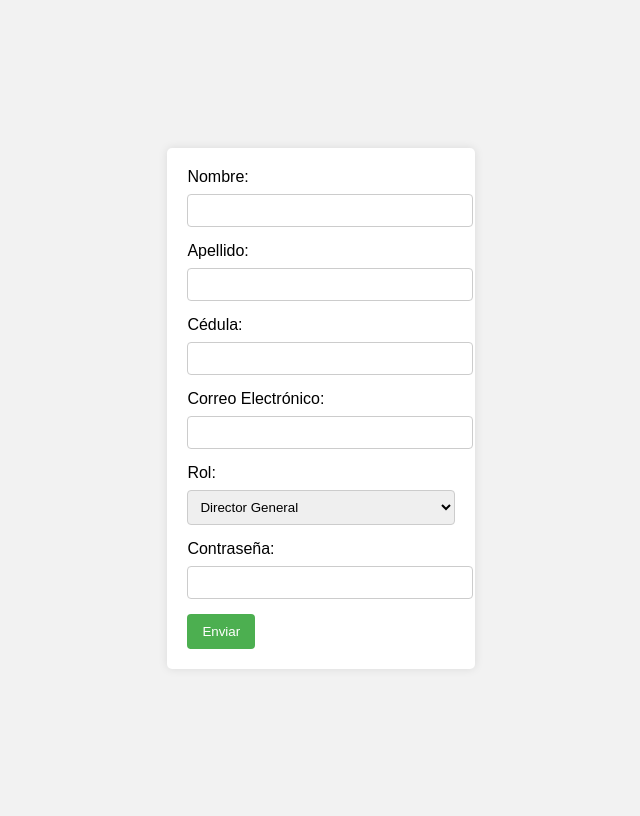
After one commit to UNEG-Ing-Software-II/real_estate_management, a Django app: page /crear_usuario in a window 1280 px wide. The commit adds this page. Shown: the whole page, without its empty margins (319-959 px from the left). Run offline with Django 5.2, Linux system fonts and the light colour scheme.

Commit message:
[agregar] boton para agregar usuario
se crea una vista html metodo post para agregar los datos del usuario

```diff
--- a/MyR/backend.py
+++ b/MyR/backend.py
@@ -26,7 +26,8 @@ def role_required(role):
             if not request.user.is_authenticated:
                 return redirect('login')
             if request.user.rol != role:
-                return HttpResponseForbidden("No tienes permiso para acceder a esta página.")
+                #return HttpResponseForbidden("No tienes permiso para acceder a esta página.")
+                return redirecion(request.user.rol)
             return view_func(request, *args, **kwargs)
         return _wrapped_view
     return decorator
--- a/MyR/urls.py
+++ b/MyR/urls.py
@@ -27,4 +27,5 @@ urlpatterns = [
     path('inicio_asesor',asesor, name='inicio Asesor' ),
     path('inicio_director_general',director_general, name='inicio Director General'),
     path('cerrar_sesion',cerrar_sesion, name='cerrar sesion'),
+    path('crear_usuario',crear_usuario, name='crear usuario')
 ]
--- /dev/null
+++ b/app_Principal/templates/registrar_usuario.html
@@ -0,0 +1,75 @@
+<!DOCTYPE html>
+<html lang="es">
+<head>
+    <meta charset="UTF-8">
+    <meta name="viewport" content="width=device-width, initial-scale=1.0">
+    <title>Formulario de Registro</title>
+    <style>
+        body {
+            font-family: Arial, sans-serif;
+            background-color: #f2f2f2;
+            display: flex;
+            justify-content: center;
+            align-items: center;
+            height: 100vh;
+        }
+        form {
+            background-color: #ffffff;
+            padding: 20px;
+            border-radius: 5px;
+            box-shadow: 0 0 10px rgba(0, 0, 0, 0.1);
+        }
+        label {
+            display: block;
+            margin-bottom: 8px;
+        }
+        input, select {
+            width: 100%;
+            padding: 8px;
+            margin-bottom: 15px;
+            border: 1px solid #ccc;
+            border-radius: 4px;
+        }
+        button {
+            background-color: #4CAF50;
+            color: white;
+            padding: 10px 15px;
+            border: none;
+            border-radius: 4px;
+            cursor: pointer;
+        }
+        button:hover {
+            background-color: #45a049;
+        }
+    </style>
+</head>
+<body>
+    <form action="#" method="post">
+        {% csrf_token %}
+        <label for="nombre">Nombre:</label>
+        <input type="text" id="nombre" name="nombre" required>
+
+        <label for="apellido">Apellido:</label>
+        <input type="text" id="apellido" name="apellido" required>
+
+        <label for="cedula">Cédula:</label>
+        <input type="text" id="cedula" name="cedula" required>
+
+        <label for="correo">Correo Electrónico:</label>
+        <input type="email" id="correo" name="correo" required>
+
+        <label for="rol">Rol:</label>
+        <select id="rol" name="rol" required>
+            <option value="Director General">Director General</option>
+            <option value="Coordinador">Coordinador</option>
+            <option value="Asesor">Asesor</option>
+            <option value="Propietario">Propietario</option>
+        </select>
+
+        <label for="password">Contraseña:</label>
+        <input type="password" id="password" name="password" required>
+
+        <button type="submit">Enviar</button>
+    </form>
+</body>
+</html>
--- a/app_Principal/views.py
+++ b/app_Principal/views.py
@@ -192,3 +192,21 @@ def delete_inmueble(request):
     # Eliminar el condominio
     inmueble.delete()
     return redirect("/view_director_g/delete_inmueble/")
+
+
+# -------------------------------------------------------------------------------------#
+# Crear usuario (provisional)
+
+def crear_usuario(request):
+    if request.method == "POST":
+        Usuario.objects.create_user(
+            cedula=request.POST["cedula"],
+            correo=request.POST["correo"],
+            nombre=request.POST["nombre"],
+            apellido=request.POST["apellido"],
+            password=request.POST["password"],
+            rol=request.POST["rol"],
+        )
+        print("usuario registrado correctamente")
+        return render(request, "index.html")
+    return render(request,"registrar_usuario.html")
```
Also changed, not shown: app_Principal/templates/base/base.html (+9 -6 lines), scripts/populate_db.py (+4 -4 lines).
